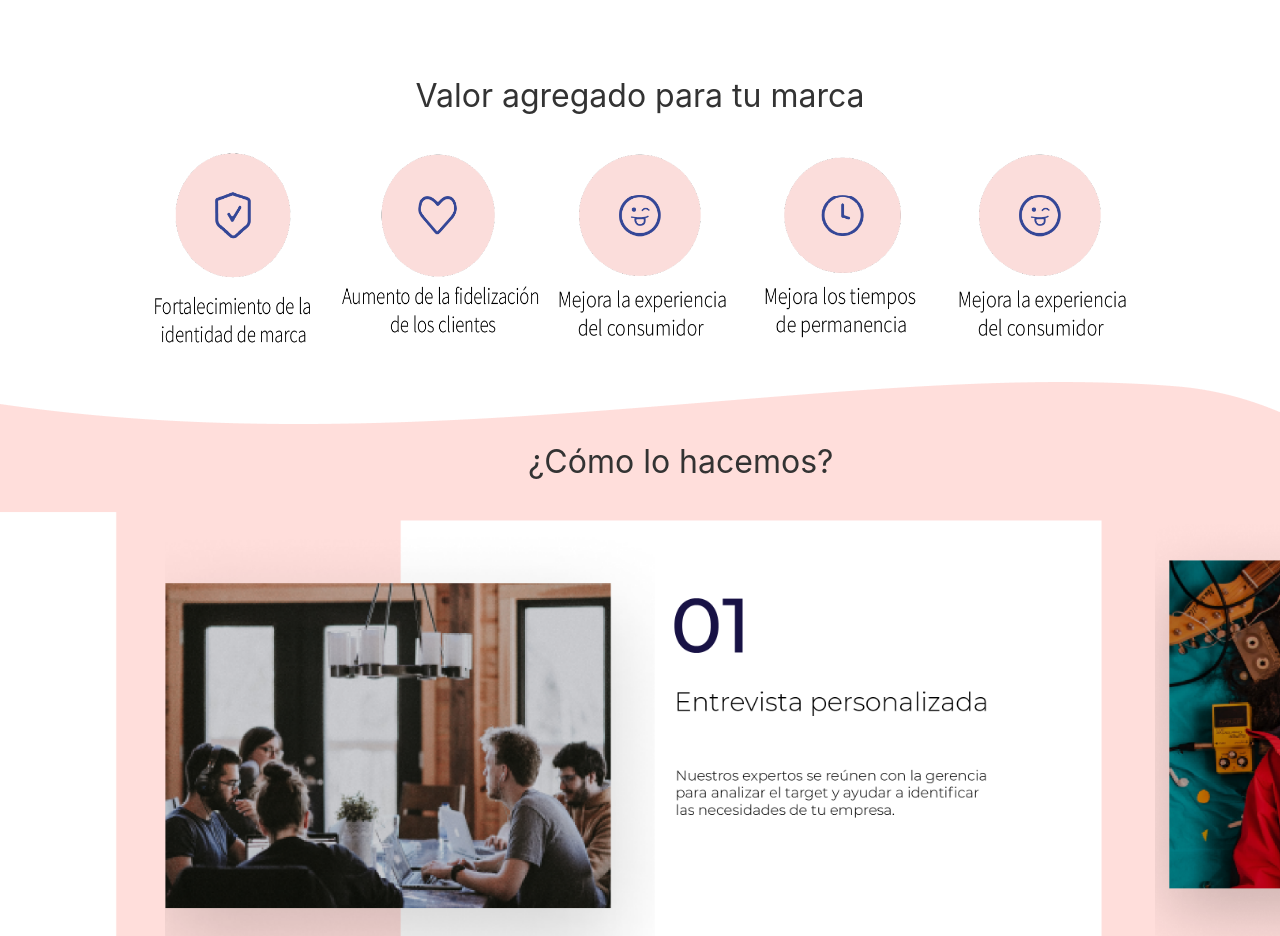
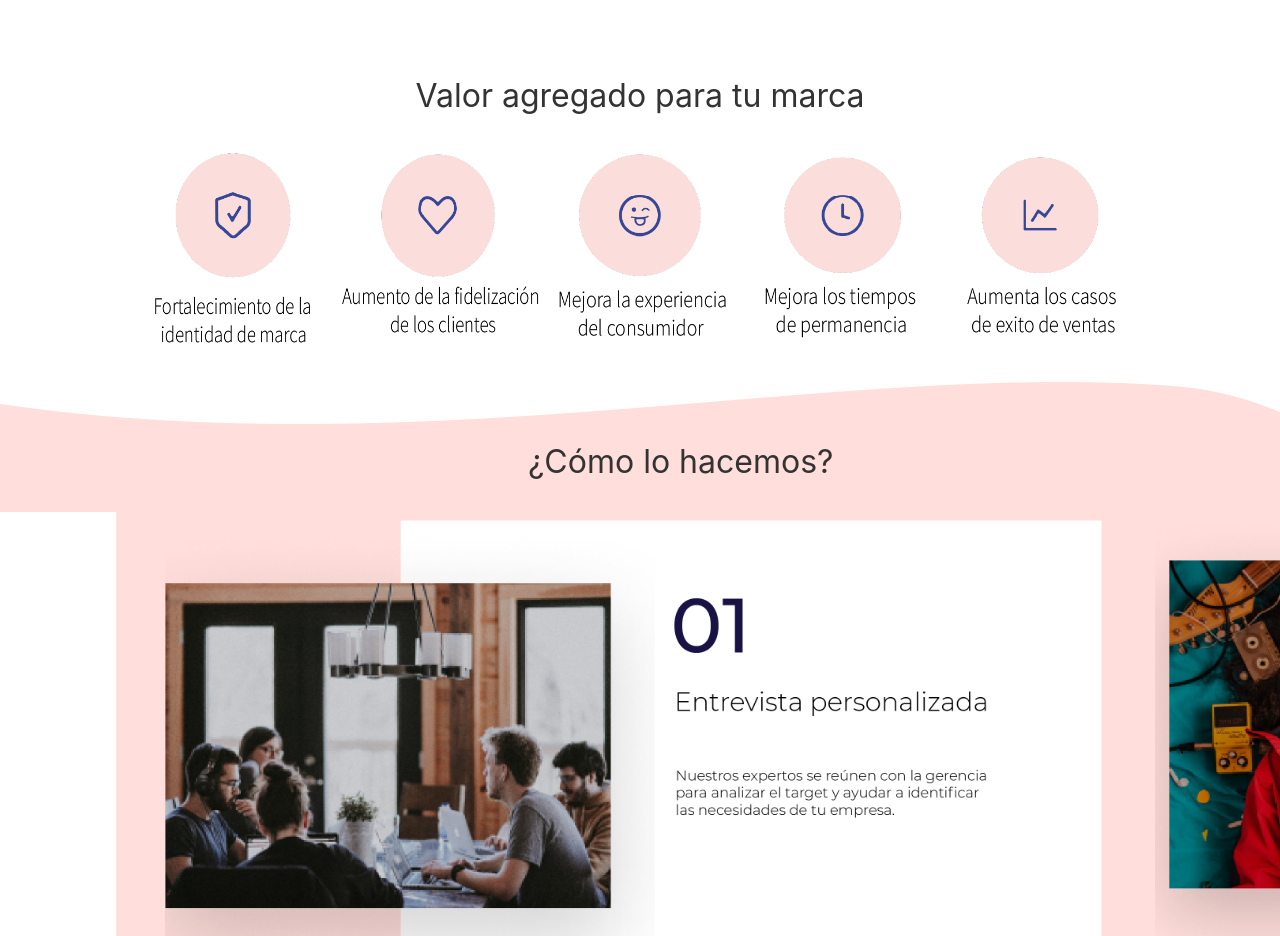
Before and after one commit to GnzloMigliore/ritmo, a plain HTML site: page index.html in a window 1280 px wide. Shown: the part 2160-3096 px from the top of the page. Drawn offline with nearby package versions, Linux system fonts and the light colour scheme; a web font is replaced by a local one.

Commit message:
cambio icono estadistica

```diff
--- a/index.html
+++ b/index.html
@@ -90,7 +90,7 @@
       <img class="valor"  src="img/guiño.png" alt="">
       <img  class="valor" src="img/reloj.png" alt="">
 
-      <img class="valor"  src="img/guiño.png" alt="">
+      <img class="valor"  src="img/estadistica.png" alt="">
 
   </section>
  <section id="comolohacemos" class="carrouseldesk pt-3">
```
